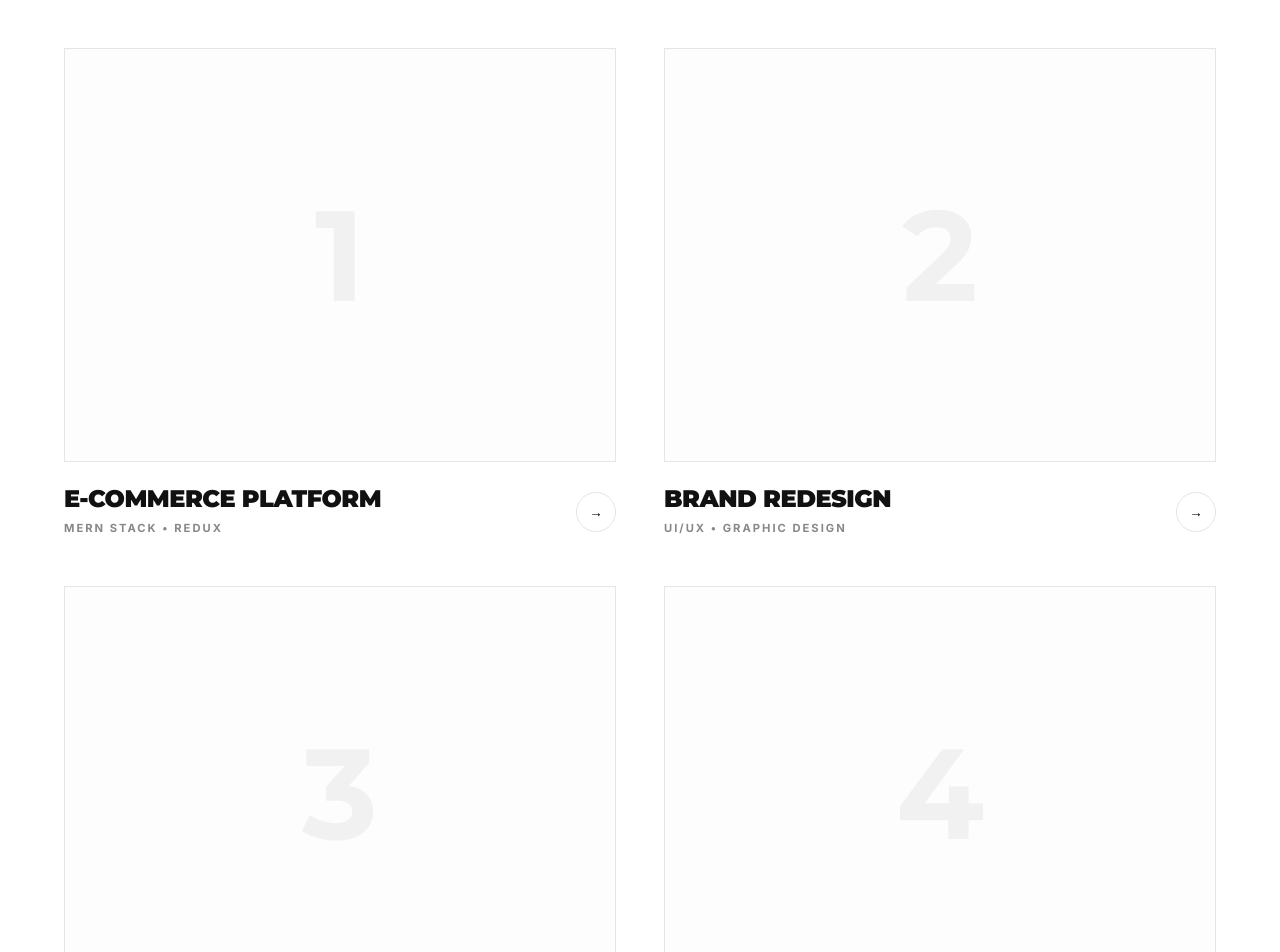
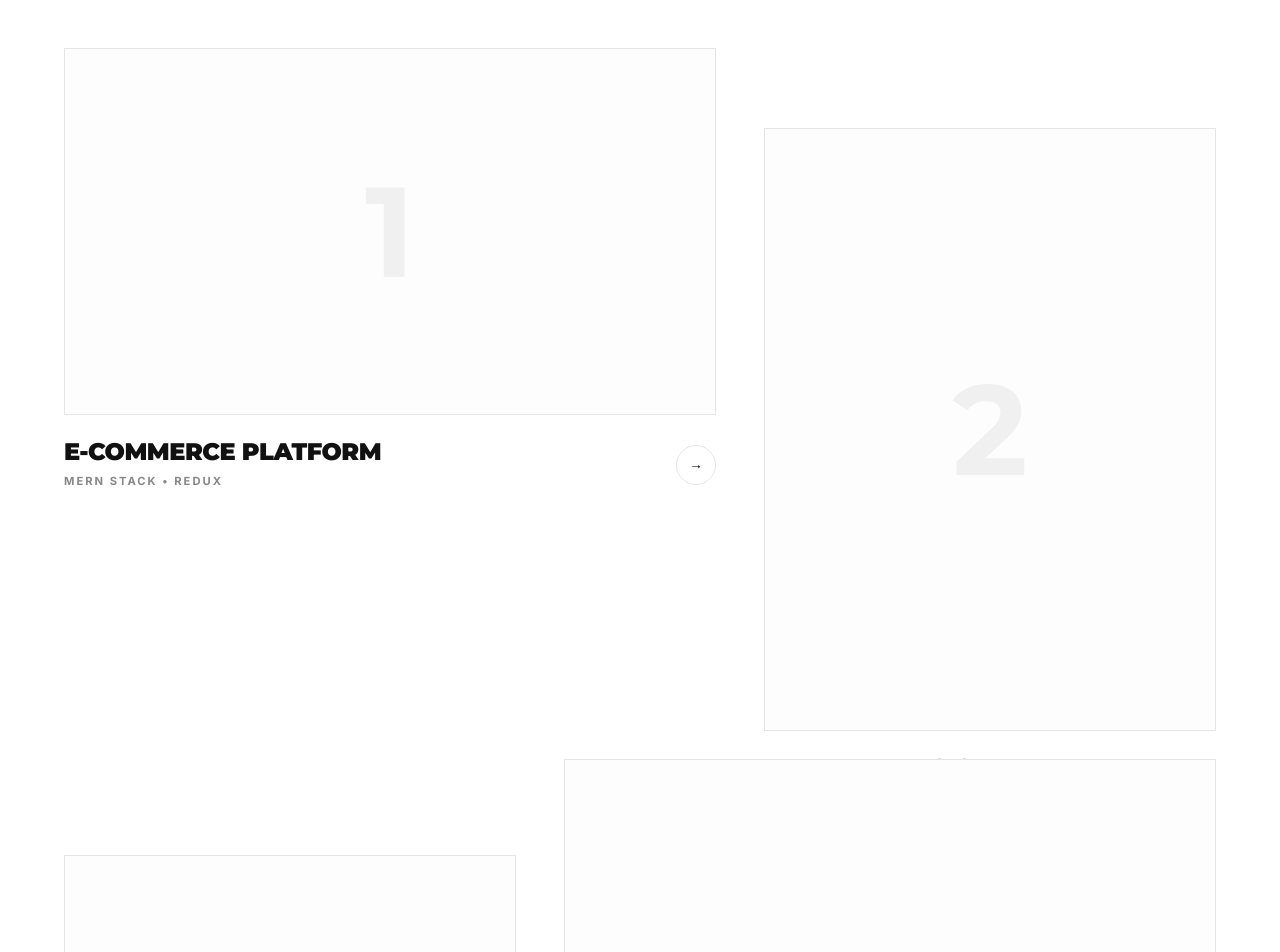
Before and after one commit to NisalShiranda/Portfolio, a React app: page / in a window 1280 px wide. Shown: the part 1720-2672 px from the top of the page. Built offline with nearby package versions, Linux system fonts and the light colour scheme; the HTML template or start-up script is replaced by a standard one.

Commit message:
feat: Add SelectedWorks component with filtering, an asymmetric grid layout, and responsive styling.

```diff
--- a/src/components/SelectedWorks.css
+++ b/src/components/SelectedWorks.css
@@ -30,27 +30,52 @@
 
 .works-grid {
   display: grid;
-  grid-template-columns: repeat(2, 1fr);
+  grid-template-columns: repeat(12, 1fr);
   gap: 3rem;
+  align-items: start;
 }
 
 .work-card {
   display: flex;
   flex-direction: column;
   gap: 1.5rem;
+  position: relative;
 }
 
-.card-wide {
-  grid-column: span 1;
+/* Custom Asymmetric Grid Layout */
+.card-1 {
+  grid-column: 1 / span 7;
+}
+.card-1 .work-image-placeholder {
+  aspect-ratio: 16/9;
 }
 
-.card-tall {
-  grid-column: span 1;
+.card-2 {
+  grid-column: 8 / span 5;
+  margin-top: 5rem;
+}
+.card-2 .work-image-placeholder {
+  aspect-ratio: 3/4;
+}
+
+.card-3 {
+  grid-column: 1 / span 5;
+}
+.card-3 .work-image-placeholder {
+  aspect-ratio: 3/4;
+}
+
+.card-4 {
+  grid-column: 6 / span 7;
+  margin-top: -6rem;
+  z-index: 10;
+}
+.card-4 .work-image-placeholder {
+  aspect-ratio: 4/3;
 }
 
 .work-image-placeholder {
   width: 100%;
-  aspect-ratio: 4/3;
   background-color: var(--bg-secondary);
   border: 1px solid var(--border-color);
   display: flex;
@@ -110,6 +135,18 @@
   border-color: var(--text-primary);
 }
 
+@media (max-width: 992px) {
+  .works-grid {
+    grid-template-columns: repeat(1, 1fr);
+    gap: 4rem;
+  }
+
+  .card-1, .card-2, .card-3, .card-4 {
+    grid-column: 1;
+    margin-top: 0;
+  }
+}
+
 @media (max-width: 768px) {
   .works {
     padding: 80px 0;
@@ -120,10 +157,6 @@
     gap: 1rem;
   }
 
-  .works-grid {
-    grid-template-columns: 1fr;
-  }
-
   .image-number {
     font-size: 5rem;
   }
--- a/src/components/SelectedWorks.jsx
+++ b/src/components/SelectedWorks.jsx
@@ -4,10 +4,10 @@ import { motion } from 'framer-motion';
 
 const SelectedWorks = () => {
   const projects = [
-    { id: 1, title: 'E-COMMERCE PLATFORM', subtitle: 'MERN STACK • REDUX', class: 'card-wide' },
-    { id: 2, title: 'BRAND REDESIGN', subtitle: 'UI/UX • GRAPHIC DESIGN', class: 'card-tall' },
-    { id: 3, title: 'PROMO CAMPAIGN', subtitle: 'VIDEO EDITING • AFTER EFFECTS', class: 'card-tall' },
-    { id: 4, title: 'ANALYTICS DASHBOARD', subtitle: 'REACT.JS • TAILWIND CSS', class: 'card-wide' },
+    { id: 1, title: 'E-COMMERCE PLATFORM', subtitle: 'MERN STACK • REDUX', class: 'card-1' },
+    { id: 2, title: 'BRAND REDESIGN', subtitle: 'UI/UX • GRAPHIC DESIGN', class: 'card-2' },
+    { id: 3, title: 'PROMO CAMPAIGN', subtitle: 'VIDEO EDITING • AFTER EFFECTS', class: 'card-3' },
+    { id: 4, title: 'ANALYTICS DASHBOARD', subtitle: 'REACT.JS • TAILWIND CSS', class: 'card-4' },
   ];
 
   return (
```
